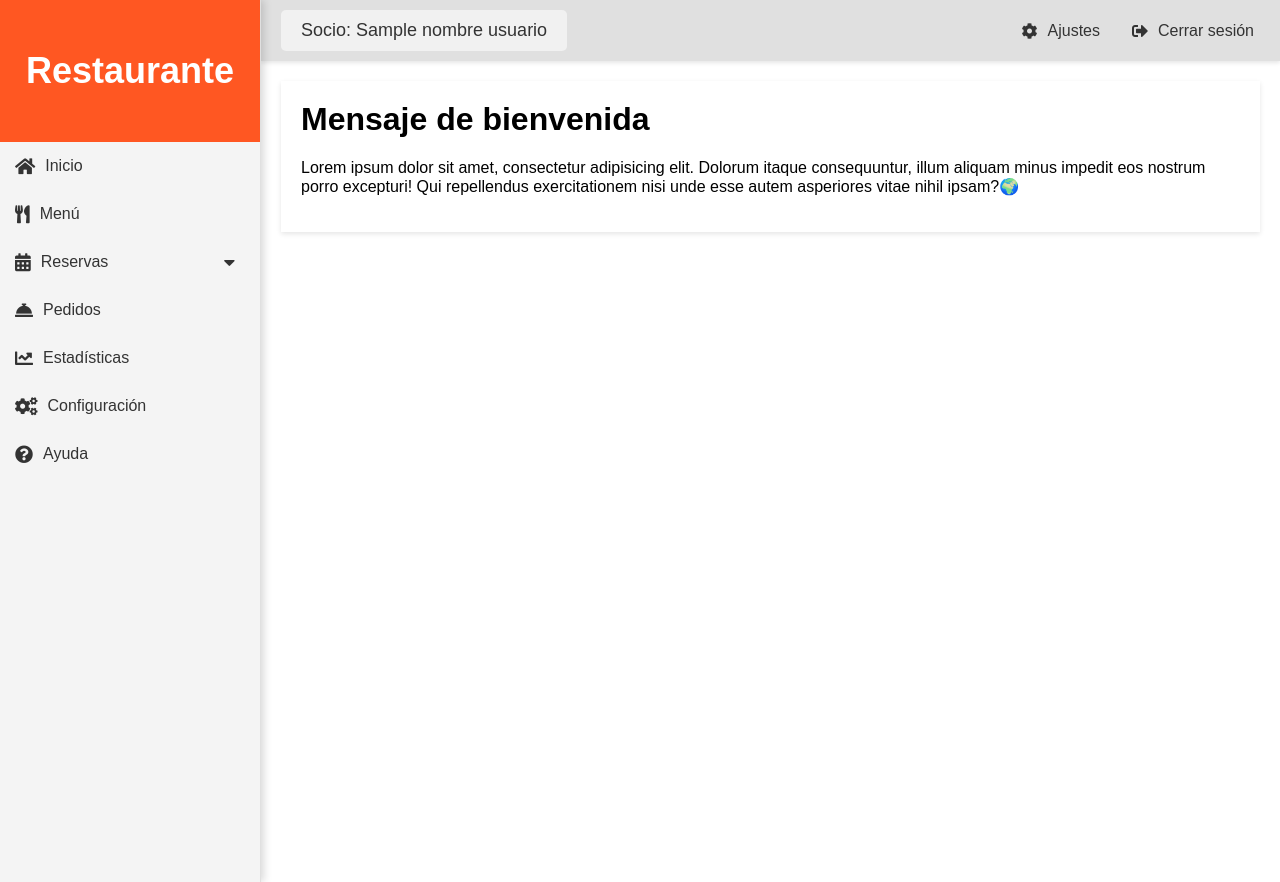
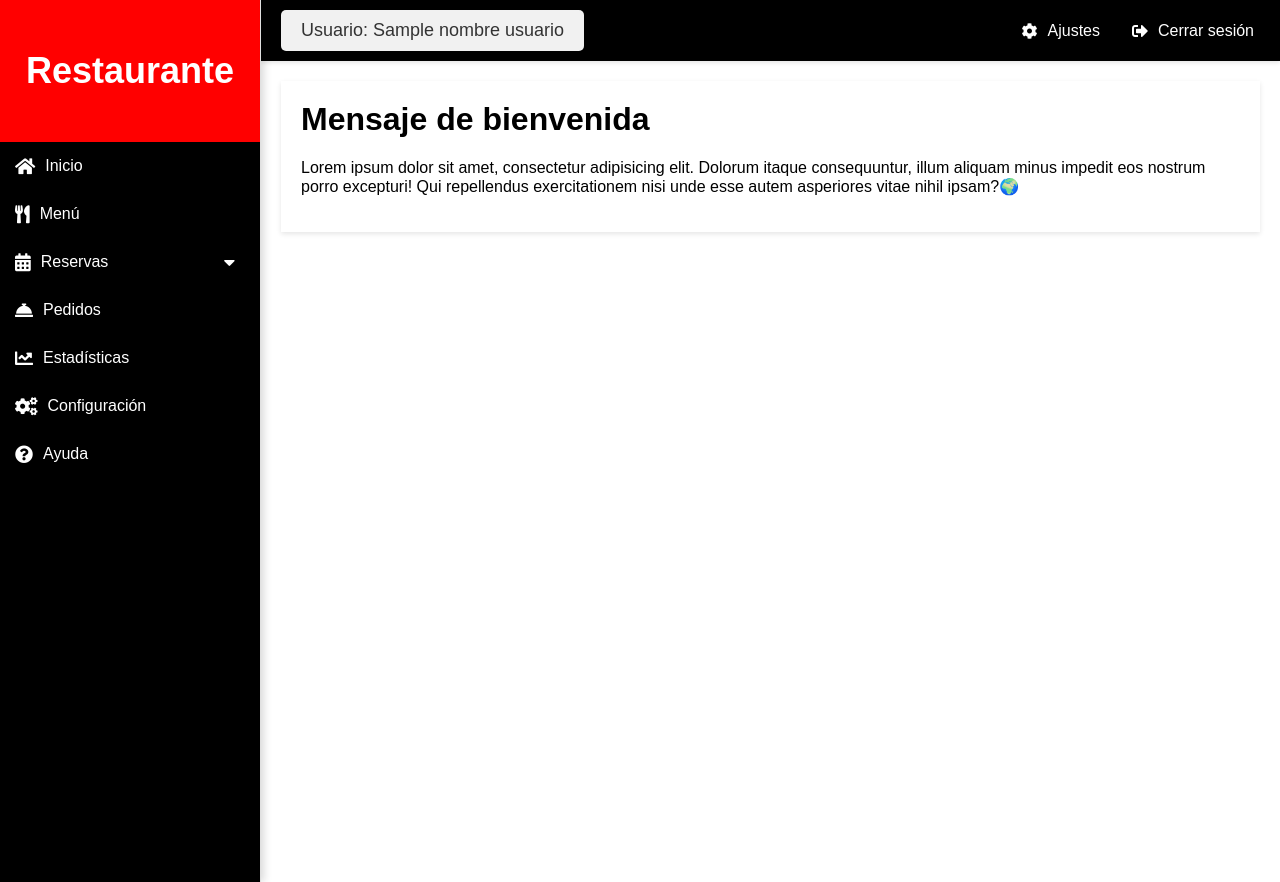
Before and after one commit to Alfredogc21/pagina-restaurante-tia-yu, a PHP site: template administrador/views/dashboard.view.php in a window 1280 px wide. Run offline with PHP 8.4, Linux system fonts and the light colour scheme; the template is opened without the code that fills it: most values are stand-ins (such as "Sample title", 1, 10 or a date in 2020).

Commit message:
Se agrego selection al modulo de administrador

```diff
--- a/administrador/views/dashboard.view.php
+++ b/administrador/views/dashboard.view.php
@@ -5,6 +5,7 @@
   <meta name="viewport" content="width=device-width, initial-scale=1.0">
   <title>Dashboard Restaurante</title>
   <link rel="stylesheet" href="views/estilos/dashboard.css">
+  <link rel="shortcut icon" href="../views/iconos/logo_1.ico" type="image/x-icon">
   <link rel="stylesheet" href="https://cdnjs.cloudflare.com/ajax/libs/font-awesome/5.15.4/css/all.min.css">
 </head>
 <body>
@@ -44,7 +45,7 @@
     <div class="main-content">
       <header class="header">
         <div class="header-left">
-          <span>Socio: <?php echo $nombreUsuario; ?></span>
+          <span>Usuario: <?php echo $nombreUsuario; ?></span>
         </div>
         <div class="header-right">
           <a href="perfil.php" class="cerrarSesion"><button id="menu-toggle"><i class="fas fa-cog"></i> Ajustes</button></a>
--- a/administrador/views/estilos/dashboard.css
+++ b/administrador/views/estilos/dashboard.css
@@ -1,6 +1,11 @@
+::selection {
+    background-color: var(--color-primario);
+    color: #fff;
+}
+
 :root {
-    --color-primario: #ff5722;
-    --color-secundario: #f4f4f4;
+    --color-primario: #ff0000;
+    --color-secundario: #000;
     --color-terciario: #333;
     --color-submenu-active: rgba(255, 87, 34, 0.2);
     --color-menu-clicked: rgba(255, 87, 34, 0.5);
@@ -54,7 +59,7 @@
     display: flex;
     align-items: center;
     padding: 15px;
-    color: var(--color-terciario);
+    color: #fff;
     text-decoration: none;
     font-size: 16px;
     transition: background-color 0.3s, color 0.3s;
@@ -108,7 +113,7 @@
     justify-content: space-between;
     align-items: center;
     padding: 10px 20px;
-    background-color: #e0e0e0;
+    background-color: var(--color-secundario);
     color: #333;
     box-shadow: 0 2px 4px rgba(0, 0, 0, 0.1);
   }
@@ -130,7 +135,7 @@
   .header-right button {
     background: none;
     border: none;
-    color: #333;
+    color: #fff;
     font-size: 16px;
     margin-left: 20px;
     cursor: pointer;
@@ -139,7 +144,7 @@
   }
 
   .header-right button:hover {
-    color: var(--color-primario);
+    color: #ffdada;
   }
 
   .cerrarSesion {
```
